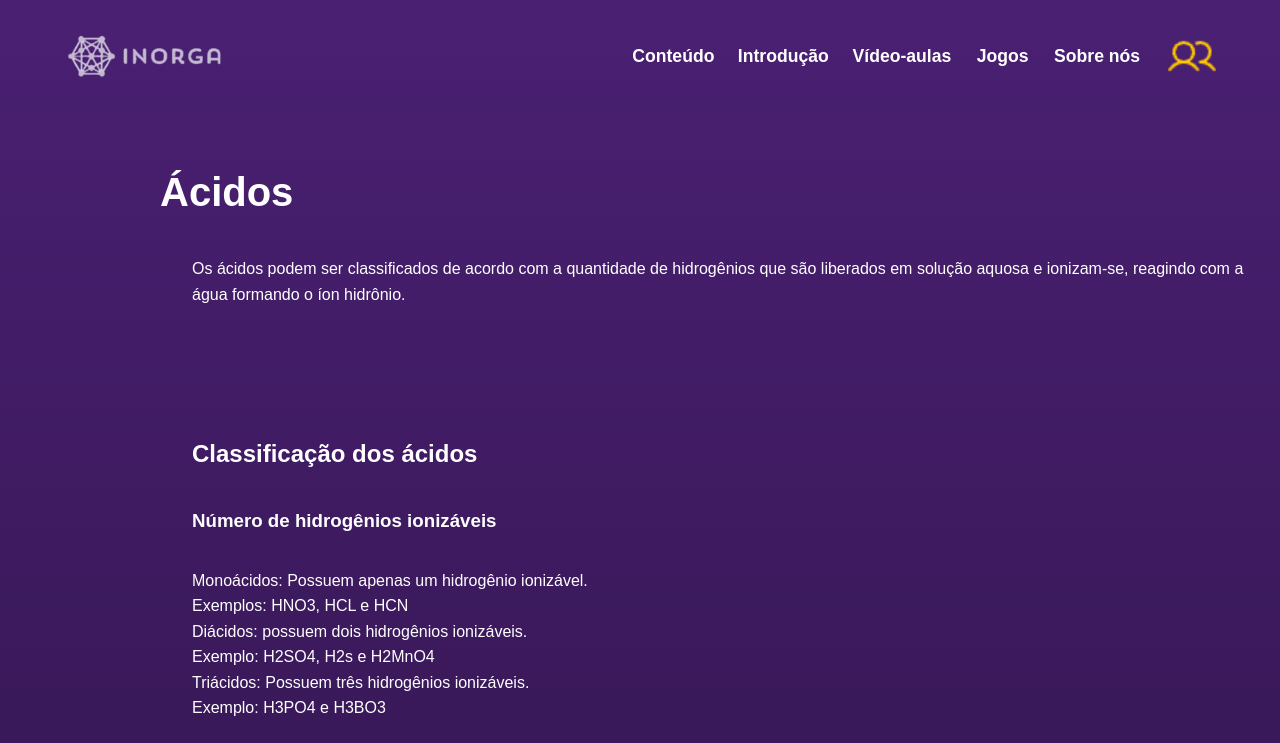
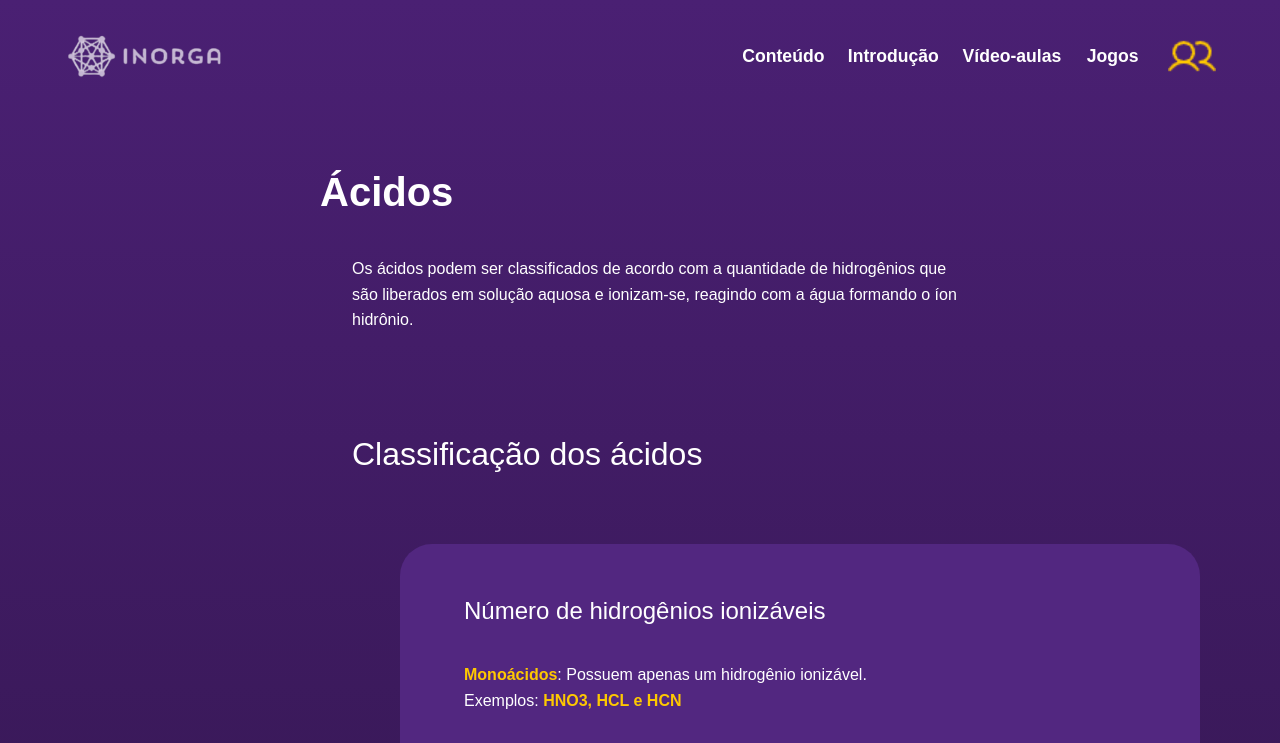
Before and after one commit to Geovannaoliveiracosta12a/EDUTEC2025, a plain HTML site: page acidos.html in a window 1280 px wide. Shown: the top 743 px of the page. Drawn offline with Linux system fonts and the light colour scheme.

Commit message:
finalização de aula, estrutura acidos.css em andamento

```diff
--- a/acidos.css
+++ b/acidos.css
@@ -28,7 +28,8 @@ header {
     display: flex;
     align-items: center;
     justify-content: space-between;
-    padding: 1rem 4rem; /* Ajuste conforme necessidade */
+    padding: 1rem 4rem;
+    /* Ajuste conforme necessidade */
     background-color: transparent;
 }
 
@@ -37,7 +38,7 @@ img {
 
 }
 
-.logo{
+.logo {
     display: flex;
     align-items: center;
     gap: 1rem;
@@ -54,6 +55,7 @@ nav h3 {
     transform: scale(1.1);
 
 }
+
 .about-img {
     transition: transform 0.3s ease, box-shadow 0.3s ease;
 }
@@ -64,48 +66,72 @@ nav h3 {
 }
 
 
-nav h3:hover{
+nav h3:hover {
     color: var(--yellow);
     transition-duration: .6s;
     cursor: pointer;
 }
 
-nav a{
+nav a {
     text-decoration: none;
     color: #fff;
 }
 
-nav img{
+nav img {
     width: 3rem;
 }
 
-.primeira_section{
+.primeira_section {
     display: flex;
     flex-direction: column;
 
-    .acidos{
-        margin: 3rem 0 3rem 10rem;
+    .acidos {
+        margin: 3rem 0 3rem 20rem;
     }
 
-    .acidos h1{
+    .acidos h1 {
         margin-bottom: 2rem;
         font-size: 2.5rem;
     }
 
-    .acidos p{
+    .acidos p {
         margin-left: 2rem;
-        margin-bottom: 3rem;
+        margin-bottom: 1rem;
     }
 
-    .classificacao_dos_acidos{
-        margin: 2rem 0 3rem 12rem;
+    .classificacao_dos_acidos {
+        margin: 2rem 0 3rem 22rem;
 
-        h2{
-            margin-bottom: 2rem;
+        h2 {
+            margin-bottom: 4rem;
+            font-size: 2rem;
+            font-weight: 400;
         }
     }
 
-    .numero_de_hidrogenio h3{
+    .numero_de_hidrogenio {
+        padding: 3rem 2rem;
+        margin-left: 3rem;
+        background: var(--highlight-purple);
+        border-radius: 2rem;
+        max-width: 800px;
+        width: 90%;
+    }
+
+    .numero_de_hidrogenio h3 {
         margin-bottom: 2rem;
+        margin-left: 2rem;
+        font-size: 1.5rem;
+        font-weight: 400;
+    }
+
+    .numero_de_hidrogenio p {
+        margin-bottom: 2rem;
+        margin-left: 2rem;
+    }
+
+    span{
+        color: var(--yellow);
+        font-weight: 600;
     }
 }
--- a/acidos.html
+++ b/acidos.html
@@ -24,7 +24,6 @@
             <h3>Introdução</h3>
             <h3>Vídeo-aulas</h3>
             <h3>Jogos</h3>
-            <h3>Sobre nós</h3>
             <img src="./images/users (1).png" alt="" class="about-img">
         </nav>
     </header>
@@ -34,8 +33,8 @@
         <section class="primeira_section">
             <div class="acidos">
                 <h1>Ácidos</h1>
-                <p>Os ácidos podem ser classificados de acordo com a quantidade de hidrogênios que são liberados em
-                    solução aquosa e ionizam-se, reagindo com a água formando o íon hidrônio.</p>
+                <p>Os ácidos podem ser classificados de acordo com a quantidade de hidrogênios que <br> são liberados em
+                    solução aquosa e ionizam-se, reagindo com a água formando o íon  <br>hidrônio.</p>
             </div>
 
 
```
